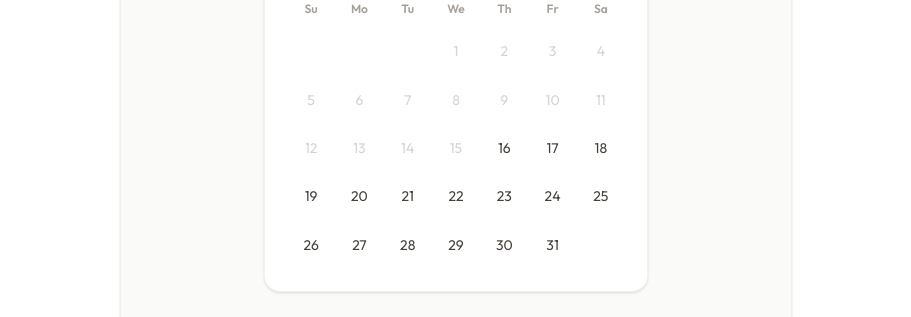
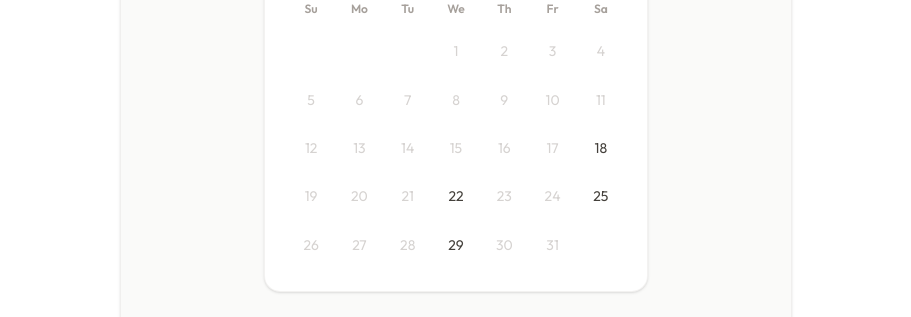
Before and after one commit to DAGarnish/penedeswinetours, a Next.js app: page / in a window 1280 px wide. Shown: the part 7620-7937 px from the top of the page, without its empty margins (184-1095 px from the left). Built offline with nearby package versions, Linux system fonts and the light colour scheme; a web font is replaced by a local one.

Commit message:
feat: Restrict calendar to Wednesdays and Saturdays

```diff
--- a/src/app/components/PricingSection.tsx
+++ b/src/app/components/PricingSection.tsx
@@ -195,7 +195,11 @@ export default function PricingSection({ onBookNow }: { onBookNow?: (message: st
                   const dateStr = `${year}-${String(month + 1).padStart(2, '0')}-${String(d).padStart(2, '0')}`;
                   const selectionItem = selectedDates.find(item => item.date === dateStr);
                   const isSelected = !!selectionItem;
-                  const isPast = new Date(year, month, d) < new Date(new Date().setHours(0,0,0,0));
+                  const currentDateObj = new Date(year, month, d);
+                  const isPast = currentDateObj < new Date(new Date().setHours(0,0,0,0));
+                  const dayOfWeek = currentDateObj.getDay();
+                  const isAvailableDay = dayOfWeek === 3 || dayOfWeek === 6;
+                  const isDisabled = isPast || !isAvailableDay;
 
                   let prefNumber = null;
                   if (selectionItem?.hasPreference) {
@@ -206,10 +210,10 @@ export default function PricingSection({ onBookNow }: { onBookNow?: (message: st
                   return (
                     <button
                       key={d}
-                      disabled={isPast}
+                      disabled={isDisabled}
                       onClick={() => toggleDate(dateStr)}
                       className={`w-full aspect-square rounded-full flex items-center justify-center text-sm transition-colors relative ${
-                        isPast
+                        isDisabled
                           ? 'text-stone-300 cursor-not-allowed'
                           : isSelected
                             ? 'bg-terracotta-600 text-white font-medium shadow-md'
```
